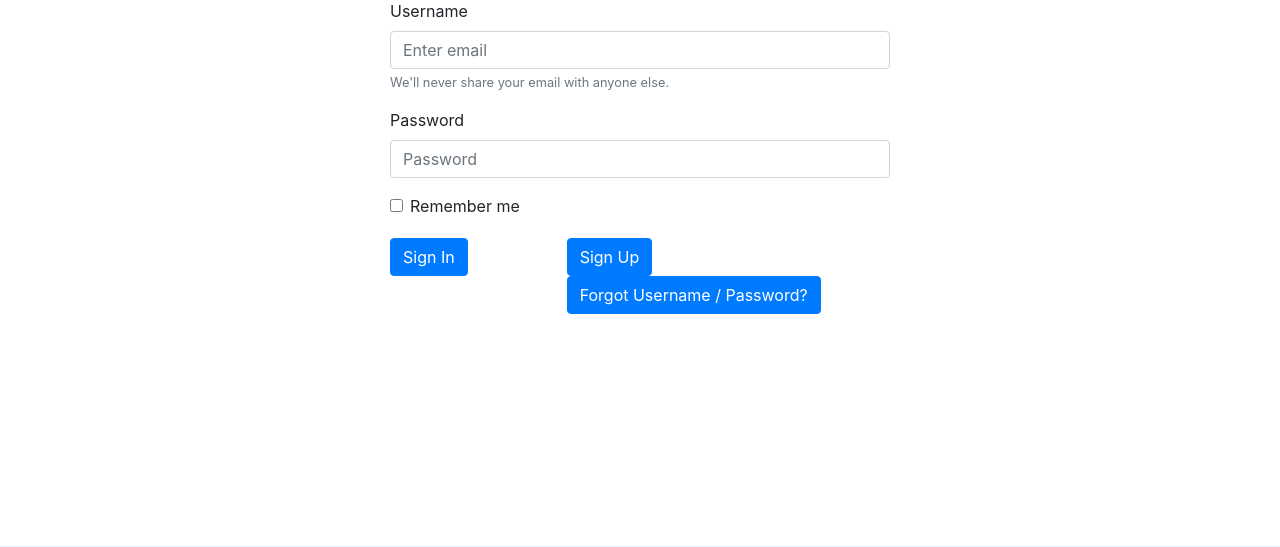
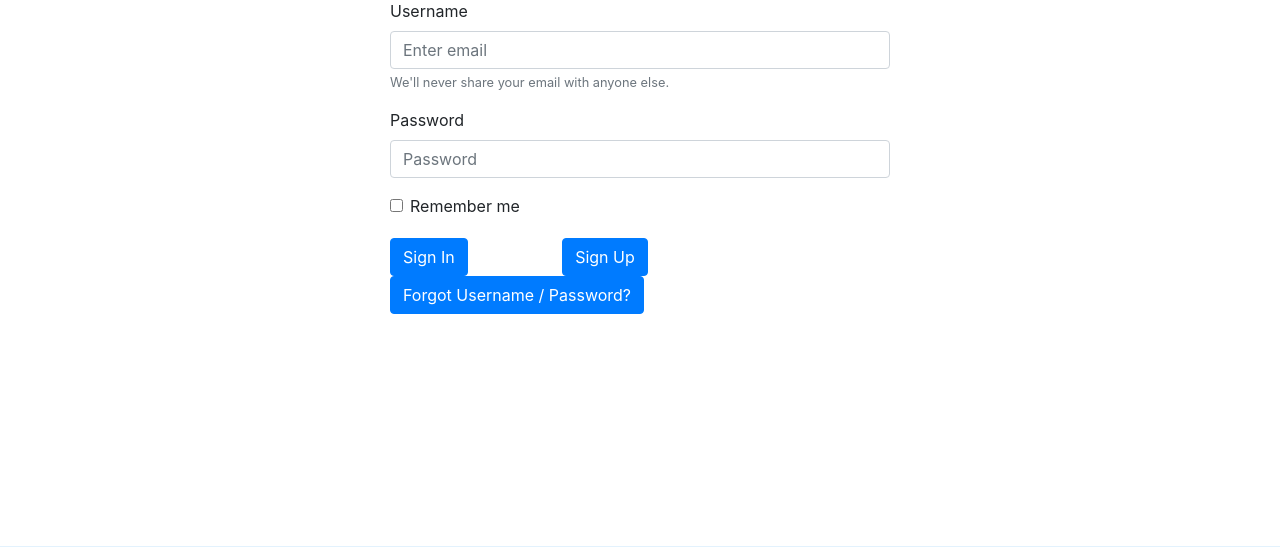
Before and after one commit to faithdaniellesee/50003project, a Flask app: page /login in a window 1280 px wide. Shown: the part 198-745 px from the top of the page. Run offline with Flask 2, Linux system fonts and the light colour scheme; some libraries are stand-ins or nearby versions.

Commit message:
login.html button alignment fix

```diff
--- a/app/templates/login.html
+++ b/app/templates/login.html
@@ -54,13 +54,10 @@
         <label class="form-check-label">Remember me</label>
       </div>
       <div class="row">
-        <div class="col-md-2">
-            {{ form.submit(class="btn btn-primary", style="margin-right: 130px") }}
-        </div>
-          <div class ="col-md-2"></div>
-          <div class ="col-md-8">
-          <a href="/register" type="Sign Up" class="btn btn-primary">Sign Up</a>
-          <button type="forget" class="btn btn-primary" >Forgot Username / Password?</button>
+         <div class="col">
+           {{ form.submit(class="btn btn-primary", style="margin-right: 90px") }}
+           <a href="/register" type="Sign Up" class="btn btn-primary">Sign Up</a>
+           <button type="forget" class="btn btn-primary">Forgot Username / Password?</button>
         </div>
       </div>
     </form>
```
